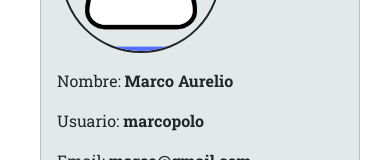
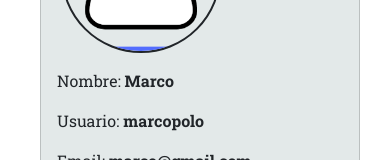
Before and after one commit to matildejb/TFM_front, an Angular app: page /user-profile in a window 390 px wide. Shown: the part 303-463 px from the top of the page. Built offline with nearby package versions, Linux system fonts and the light colour scheme; no server answers.

Commit message:
User-profile
 id: number;
  name: string;
  username: string;
  phone?: number;//Propiedad opcional
  email: string;
  password: string;
  imageUrl?: string; //Propiedad opcional

```diff
--- a/src/app/interfaces/iuser.interfaces.ts
+++ b/src/app/interfaces/iuser.interfaces.ts
@@ -1,7 +1,6 @@
 export interface IUser {
   id: number;
-  first_name: string;
-  last_name: string;
+  name: string;
   username: string;
   phone?: number;//Propiedad opcional
   email: string;
--- a/src/app/pages/users/register/register.component.html
+++ b/src/app/pages/users/register/register.component.html
@@ -4,12 +4,8 @@
   }
   <form [formGroup]="formRegister" (ngSubmit)="onSubmit()" class="py-3">
     <div class="mb-3">
-      <label for="inputFirst_name" class="form-label">Nombre:</label>
-      <input type="text" id="inputFirt_name" class="form-control" formControlName="first_name" />
-    </div>
-    <div class="mb-3">
-      <label for="inputLast_name" class="form-label">Apellido:</label>
-      <input type="text" id="inputLast_name" class="form-control" formControlName="last_name" />
+      <label for="inputName" class="form-label">Nombre:</label>
+      <input type="text" id="inputName" class="form-control" formControlName="name" />
     </div>
     <div class="mb-3">
       <label for="inputPhone" class="form-label">Teléfono:</label>
--- a/src/app/pages/users/user-profile/profile-info/profile-info.component.html
+++ b/src/app/pages/users/user-profile/profile-info/profile-info.component.html
@@ -14,10 +14,10 @@
         </button>
 
         <img class="card-img-top mt-3 mt-lg-0" [src]="unUser.imageUrl || 'assets/images/default-img.png'"
-            [alt]="unUser.first_name || 'img-personal '" title="imagen-perfil">
+            [alt]="unUser.name || 'img-personal '" title="imagen-perfil">
 
         <div class="card-body ms-0 ms-lg-4">
-            <p>Nombre:<b> {{ unUser.first_name }} {{ unUser.last_name }}</b></p>
+            <p>Nombre:<b> {{ unUser.name }}</b></p>
             <p>Usuario:<b> {{ unUser.username }} </b></p>
             <p>Email:<b> {{ unUser.email }} </b></p>
             <p>Teléfono: <b>{{ unUser.phone }} </b></p>
--- a/src/app/pages/users/user-profile/profile-info/profile-info.component.ts
+++ b/src/app/pages/users/user-profile/profile-info/profile-info.component.ts
@@ -19,8 +19,7 @@ export class ProfileInfoComponent {
   @Input() unUser: IUser = {
     //DEBERIA IR VACIO ESTE ARRAY
     id: 1,
-    first_name: 'Marco',
-    last_name: 'Aurelio',
+    name: 'Marco',
     email: 'marco@gmail.com',
     username: 'marcopolo',
     phone: 123455,
--- a/src/app/pages/users/user-profile/profile-setting/profile-setting.component.html
+++ b/src/app/pages/users/user-profile/profile-setting/profile-setting.component.html
@@ -14,7 +14,7 @@
     <div class="card flex-md-row m-auto mb-5 p-md-4">
         <div class="imge-upload">
             <img class="card-img-top mt-3 mt-md-0 ms-5 ms-md-0"
-                [src]="unUser.imageUrl || 'assets/images/default-img.png'" [alt]="unUser.first_name || 'img-personal '"
+                [src]="unUser.imageUrl || 'assets/images/default-img.png'" [alt]="unUser.name || 'img-personal '"
                 title="imagen-perfil">
             <label class="custom-file-upload position-absolute">
                 <input type="file" (change)="onFileSelected($event)" accept="image/*">
--- a/src/app/pages/users/user-profile/profile-setting/profile-setting.component.ts
+++ b/src/app/pages/users/user-profile/profile-setting/profile-setting.component.ts
@@ -17,8 +17,7 @@ export class ProfileSettingComponent {
   @Input() unUser: IUser = {
     //DEBERIA IR VACIO ESTE ARRAY
     id: 1,
-    first_name: 'Marco',
-    last_name: 'Aurelio',
+    name: 'Marco',
     email: 'marco@gmail.com',
     username: 'marcopolo',
     phone: 123455,
@@ -51,7 +50,7 @@ export class ProfileSettingComponent {
          Swal.fire({
           position: 'center',
           icon: 'success',
-          title: `Usuario: ${formValue.first_name} ${formValue.last_name} se ha actualizado correctamente`,
+          title: `Usuario: ${formValue.name} se ha actualizado correctamente`,
           showConfirmButton: false,
           timer: 2000,
         });
```
